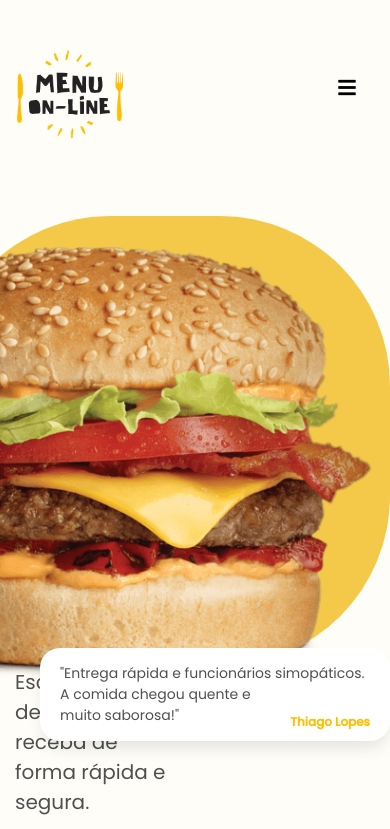
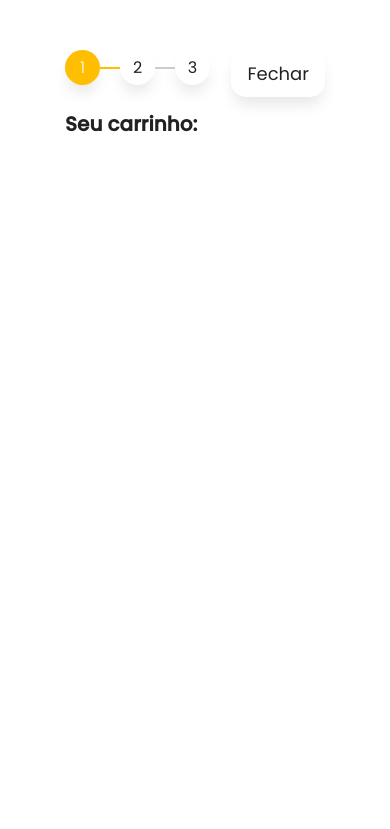
Before and after one commit to Girlene22/Menu_Online-main, a plain HTML site: page index.html in a window 390 px wide. Shown: the top 829 px of the page. Drawn offline with Linux system fonts and the light colour scheme.

Commit message:
update 30-05

```diff
--- a/css/main.css
+++ b/css/main.css
@@ -431,3 +431,65 @@ footer {
 .container-redes-footer {
     justify-content: end;
 }
+
+.modal-full {
+    position: fixed;
+    top: 0;
+    bottom: 0;
+    left: 0;
+    right: 0;
+    padding: 50px;
+    background-color: var(--color-white);
+    z-index: 9990;
+    overflow-x: hidden;
+    overflow-y: auto;
+    display: flex;
+    flex-direction: column;
+}
+
+.m-header {
+    padding-bottom: 20px;
+
+}
+.m-body {
+    flex: 1;
+    overflow: auto;
+    overflow-x: hidden;
+}
+.etapas {
+    display: flex;
+}
+.etapa {
+    width: 35px;
+    height: 35px;
+    background-color: var(--color-white);
+    border-radius: 50px;
+    box-shadow: 0px 10px 15px -3px rgba(0, 0, 0, 0.1);
+    color: var(--color-black);
+    display: flex;
+    justify-content: center;
+    align-items: center;
+    margin-right: 20px;
+}
+.etapa::before {
+    content: '';
+    width: 20px;
+    background-color: var(--color-separate);
+    position: absolute;
+    height: 2px;
+    margin-left: 55px;
+}
+.etapa:last-child::before {
+    content: none;
+}
+
+.etapa.active, .etapa.active::before {
+    background-color: var(--color-primary);
+    color: var(--color-secondary);
+
+}
+
+.title-carrinho {
+    font-size: 20px;
+    color: var(--color-black);
+}
--- a/index.html
+++ b/index.html
@@ -411,10 +411,80 @@
         </div>
     </footer>
 
+    <div class="modal-full" id="modalCarrinho">
+        <div class="m-header">
+            <div class="container">
+                <a class="btn btn-white btn-sm float-right">
+                    Fechar
+                </a>
+                <div class="etapas">
+                    <div class="etapa etapa-1 active">1</div>
+                    <div class="etapa etapa-2">2</div>
+                    <div class="etapa etapa-3">3</div>
+                </div>
+                <p class="title-carrinho mt-4">
+                    <b class="lblTituloEtapoa"> Seu carrinho: </b>
+                </p>
+
+                </div>
+            </div>
+
+        </div>
+        <div class="m-body">
+
+            <div class="container">
+
+                <div id="itensCarrinho" class="row mr-0 ml-0">
+
+                    <div class=" col-12 item-carrinho">
+                        <div class="img-produto">
+                            <img src="img/cardapio/burguers/burger-au-poivre-kit-4-pack.3ca0e39b02db753304cd185638dad518.jpg"/>
+                        </div>
+                        <div class="dados-produto">
+                            <p class="title-produto"><b>Nome de produto: </b></p>
+                            <p class="price-produto"><b>R$ 149,90 </b></p>
+                        </div>
+                        <div class="add-carrinho">
+                            <span class="btn-menos"><i class="fas fa-minus"></i></span>
+                            <span class="add-numero-itens">0</span>
+                            <span class="btn-mais"><i class="fas fa-plus"></i></span>
+                            <span class="btn btn-remove"><i class="fa fa-times"></i></span>
+
+                        </div>
+                    </div>
+
+                </div>
+                <div id="localEntrega" class="row mr-0 ml-0 hidden">
+
+                </div>
+                <div id="resumoCarrinho" class="row mr-0 ml-0 hidden">
+
+                </div>
+
+            </div>
+
+        </div>
+        <div class="m-footer">
+
+        </div>
+
+    </div>
+
     <script type="text/javascript" src="js/jquery-1.12.4.min.js"></script>
     <script type="text/javascript" src="js/modernizr-3.5.0.min.js"></script>
     <script type="text/javascript" src="js/bootstrap.min.js"></script>
     <script type="text/javascript" src="js/popper.min.js"></script>
+    <script>
+        let img = new Image();
+            img.src = './img/cardapio/burguers/burger-au-poivre-kit-4-pack.3ca0e39b02db753304cd185638dad518.jpg';
+            img.onload = function() {
+                console.log("Imagem carregada com sucesso.");
+            }
+            img.onerror = function() {
+                console.log("Erro ao carregar a imagem.");
+            }
+
+    </script>
 
 
 </body>
```
